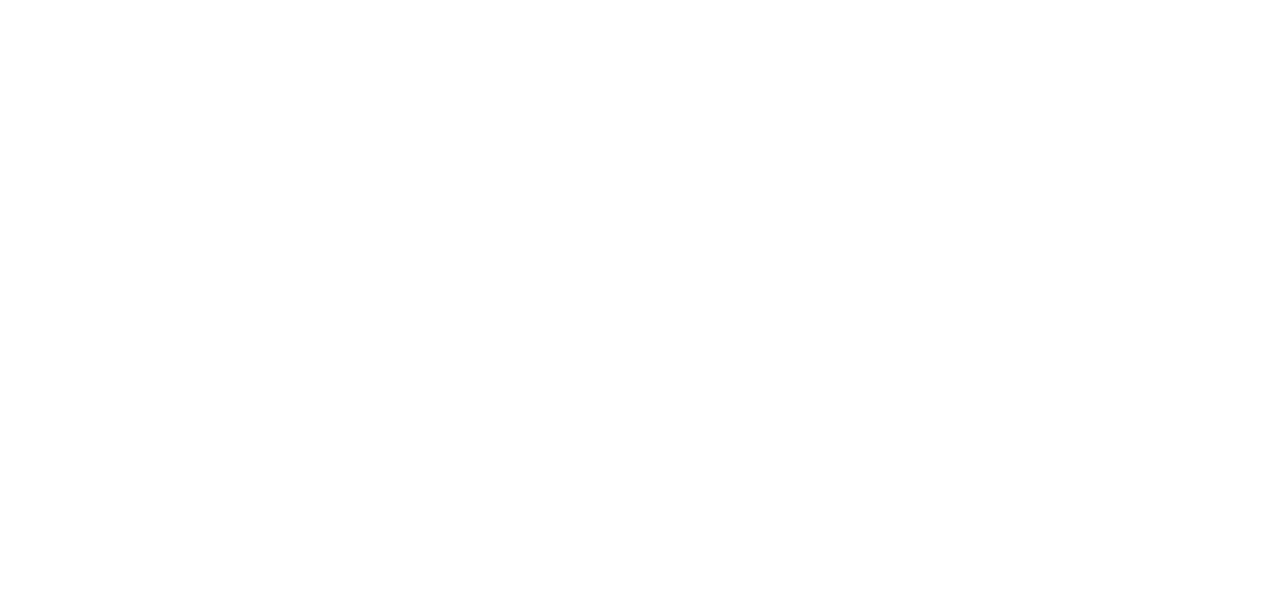
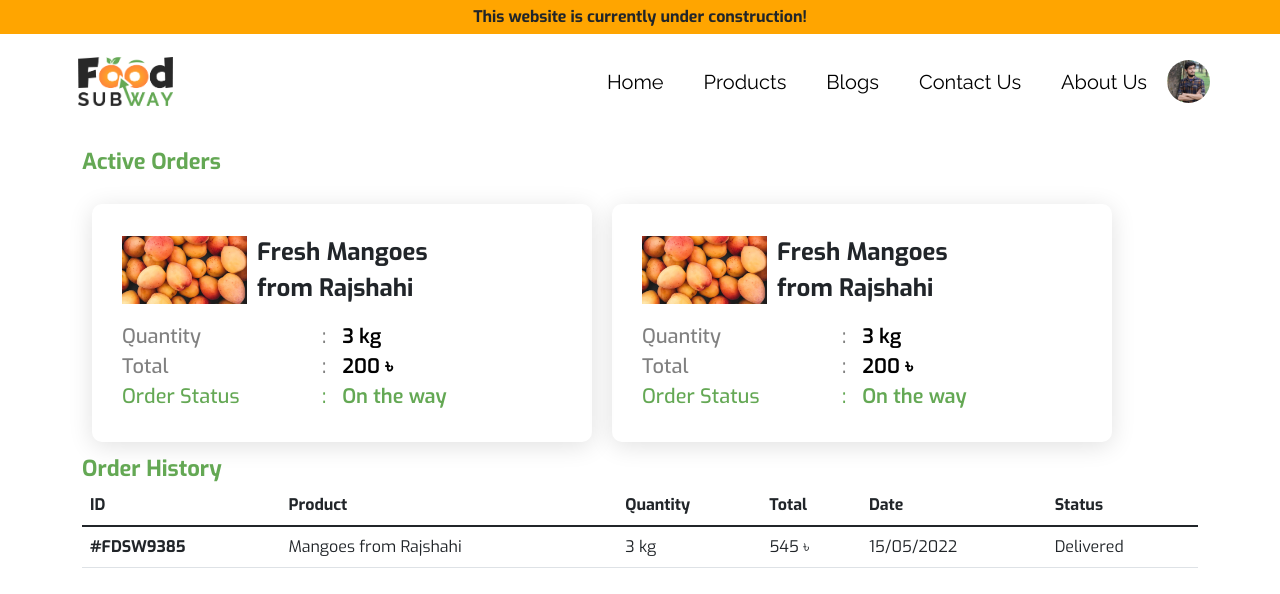
Before and after one commit to mahianmahin/foodsubway-frontend, a React (Create React App) app: page /dashboard in a window 1280 px wide. Before the commit this address had no page. Shown: the top 594 px of the page. Built offline with nearby package versions, Linux system fonts and the light colour scheme.

Commit message:
progress made

```diff
--- a/src/App.js
+++ b/src/App.js
@@ -3,6 +3,7 @@ import AboutUs from './pages/AboutUs';
 import Blogs from './pages/Blogs';
 import Checkout from './pages/Checkout';
 import ContactUs from './pages/ContactUs';
+import Dashboard from './pages/Dashboard';
 import Home from './pages/Home';
 import OrderDone from './pages/OrderDone';
 import Privacy from './pages/Privacy';
@@ -15,6 +16,7 @@ export default function App() {
     <BrowserRouter>
       <Routes>
         <Route path='/' element={<Home />} />
+        <Route path='/dashboard' element={<Dashboard />} />
         <Route path='/products' element={<Products />} />
         <Route path='/blogs' element={<Blogs />} />
         <Route path='/about' element={<AboutUs />} />
--- a/src/components/Menu.js
+++ b/src/components/Menu.js
@@ -1,10 +1,13 @@
+import { useNavigate } from "react-router";
 import "../styles/Menu.css";
 
 export default function Menu() {
+    const navigate = useNavigate();
+
     return (
         <>
         <div className="menu_body d-flex flex-column">
-            <span>Dashboard</span>
+            <span onClick={() => navigate('dashboard')}>Dashboard</span>
             <div className="menu_bar"></div>
             <span>Edit Profile</span>
             <div className="menu_bar"></div>
--- a/src/components/Navbar.js
+++ b/src/components/Navbar.js
@@ -1,6 +1,7 @@
 import { faBars, faCircleLeft } from '@fortawesome/free-solid-svg-icons';
 import { FontAwesomeIcon } from '@fortawesome/react-fontawesome';
 import { useState } from 'react';
+import { useNavigate } from 'react-router';
 import { Link } from 'react-router-dom';
 import avatar from '../assets/avatar.png';
 import logo from '../assets/main_logo_black.png';
@@ -11,6 +12,8 @@ import Menu from './Menu';
 export default function Navbar() {
     const [phoneNavbar, setPhoneNavbar] = useState(false);
     const [showMenu, setShowMenu] = useState(false);
+
+    const navigate = useNavigate();
 
     return (
         <>
@@ -51,7 +54,7 @@ export default function Navbar() {
             <button id='login_button'>Login</button>
             <button id='signup_button'>Signup</button> */}
 
-            <button id='login_button'>Dashboard</button>
+            <button onClick={() => navigate('dashboard')} id='login_button'>Dashboard</button>
             <button id='signup_button'>Logout</button>
 
             <button onClick={() => {setPhoneNavbar(!phoneNavbar)}} id='back_button'><FontAwesomeIcon icon={faCircleLeft} /> Back</button>
--- a/src/components/Product.js
+++ b/src/components/Product.js
@@ -1,7 +1,8 @@
 import { faShoppingCart } from '@fortawesome/free-solid-svg-icons';
 import { FontAwesomeIcon } from '@fortawesome/react-fontawesome';
 import { useNavigate } from 'react-router';
-import product from '../assets/pro-1.png';
+// import product from '../assets/pro-1.png';
+import product from '../assets/guava_2.png';
 import '../styles/Product.css';
 
 export default function Product() {
@@ -32,7 +33,7 @@ export default function Product() {
                 </div>
             </div>
 
-            <button onClick={() => navigate('mango')} className='order_button'><FontAwesomeIcon icon={faShoppingCart} /> Order now!</button>
+            <button onClick={() => navigate('/products/mango')} className='order_button'><FontAwesomeIcon icon={faShoppingCart} /> Order now!</button>
         </div>
     )
 }
--- /dev/null
+++ b/src/pages/Dashboard.js
@@ -0,0 +1,71 @@
+import photo from "../assets/product_main.png";
+import Construction from "../components/Construction";
+import Navbar from "../components/Navbar";
+import "../styles/Dashboard.css";
+
+export default function Dashboard() {
+    return (
+        <>
+        <Construction />
+        <Navbar />
+        <div className="container mt-3 dashboard_main">
+            <span className="dashboard_heading">Active Orders</span>
+            <div className="d-flex justify-content-start align-items-center mt-3 active_orders_box flex-wrap">
+
+                <div className="tracker_body d-flex flex-column align-items-start">
+                    <div className="d-flex checkout_details justify-content-center align-items-center mb-3">
+                        <img src={photo} alt="" />
+                        <span className="name">Fresh Mangoes from Rajshahi</span>
+                    </div>
+
+                    <div className="d-flex details_box"><span>Quantity</span> <span>:</span> <span className="mx-3">3 kg</span></div>
+                    <div className="d-flex details_box"><span>Total</span> <span>:</span> <span className="mx-3">200 ৳</span></div>
+                    <div className="d-flex details_box" id="order_status"><span>Order Status</span> <span>:</span> <span className="mx-3" id="order_status_text">On the way</span></div>
+                </div>
+
+                <div className="tracker_body d-flex flex-column align-items-start">
+                    <div className="d-flex checkout_details justify-content-center align-items-center mb-3">
+                        <img src={photo} alt="" />
+                        <span className="name">Fresh Mangoes from Rajshahi</span>
+                    </div>
+
+                    <div className="d-flex details_box"><span>Quantity</span> <span>:</span> <span className="mx-3">3 kg</span></div>
+                    <div className="d-flex details_box"><span>Total</span> <span>:</span> <span className="mx-3">200 ৳</span></div>
+                    <div className="d-flex details_box" id="order_status"><span>Order Status</span> <span>:</span> <span className="mx-3" id="order_status_text">On the way</span></div>
+                </div>
+
+            </div>
+
+            <span className="dashboard_heading" id="order_history">Order History</span>
+
+            <div className="order_history_table">
+            <table class="table history_table">
+                <thead>
+                    <tr>
+                    <th>ID</th>
+                    <th>Product</th>
+                    <th>Quantity</th>
+                    <th>Total</th>
+                    <th>Date</th>
+                    <th>Status</th>
+                    </tr>
+                </thead>
+                <tbody>
+
+                    <tr>
+                    <th>#FDSW9385</th>
+                    <td>Mangoes from Rajshahi</td>
+                    <td>3 kg</td>
+                    <td>545 ৳</td>
+                    <td>15/05/2022</td>
+                    <td>Delivered</td>
+                    </tr>
+
+                </tbody>
+            </table>
+            </div>
+
+        </div>
+        </>
+    )
+}
--- a/src/pages/ProductDetails.js
+++ b/src/pages/ProductDetails.js
@@ -31,8 +31,12 @@ export default function ProductDetails() {
                 <div className="col-md-6 d-flex flex-column justify-content-start align-items-start">
                     <span className="product_heading">Fresh mangoes from Rajshahi</span>
 
-                    <div className="stock d-flex justify-content-center align-items-center"><div className="dot"><div className="inner_dot"></div></div>Available</div>
-                    {/* <div className="stock out_of_stock d-flex justify-content-center align-items-center"><div className="dot"><div className="inner_dot"></div></div>Out of Stock</div> */}
+                    <div className="d-flex align-items-center">
+                        <div className="stock d-flex justify-content-center align-items-center"><div className="dot"><div className="inner_dot"></div></div>Available</div>
+                        {/* <div className="stock out_of_stock d-flex justify-content-center align-items-center"><div className="dot"><div className="inner_dot"></div></div>Out of Stock</div> */}
+
+                        <div className="product_id d-flex justify-content-center align-items-center mx-2">FDSW4958</div>
+                    </div>
 
                     <div className="price_tag_section d-flex justify-content-center align-items-center my-3">
                         <div id="per_kg" className="price_tag d-flex flex-column justify-content-center align-items-center">
--- /dev/null
+++ b/src/styles/Dashboard.css
@@ -0,0 +1,55 @@
+.dashboard_heading {
+    font-weight: bold;
+    font-size: 22px;
+    color: var(--green);
+    margin-top: 40px;
+}
+
+.tracker_body {
+    box-shadow: 0px 4px 24px 0px #0000001F;
+    border-radius: 10px;
+    width: 500px;
+    padding: 30px 30px;
+    margin: 10px 10px;
+}
+
+/* .tracker_body:first-child {
+    margin-left: 0;
+} */
+
+#order_history {
+    margin-top: 40px;
+}
+
+#order_status {
+    color: var(--green);
+}
+
+#order_status:nth-child(2n) {
+    color: var(--green);
+}
+
+#order_status_text {
+    color: var(--green);
+}
+
+/* .active_orders_box {
+    overflow-x: scroll;
+} */
+
+@media (max-width: 426px) {
+    .tracker_body {
+        margin: 2px;
+        padding: 10px 10px;
+    }
+
+    .order_history_table {
+        width: 200px !important;
+        font-size: 10px;
+    }
+
+    /* .history_table {
+        font-size: 10px;
+        width: 200px;
+    } */
+}
--- a/src/styles/ProductDetails.css
+++ b/src/styles/ProductDetails.css
@@ -35,7 +35,8 @@
         background-color: var(--green);
     }
 
-    .stock {
+    .stock,
+    .product_id {
         min-width: 100px;
         padding: 0px 5px;
         height: 35px;
@@ -44,6 +45,10 @@
         color: white;
         font-weight: 500;
         margin-top: 10px;
+    }
+
+    .product_id {
+        background-color: var(--orange);
     }
 
     .stock .dot {
@@ -124,6 +129,15 @@
         max-width: 500px;
     }
 
+    /*
+    .product_id {
+        height: 30px;
+        display: flex;
+        justify-content: center;
+        align-items: center;
+        background-color: var(--orange);
+    } */
+
 
     @media (max-width: 1024px) {
         .sub_images img {
--- a/src/styles/Products.css
+++ b/src/styles/Products.css
@@ -6,6 +6,10 @@
     padding: 15px 22px;
     overflow-x: scroll;
     overflow-y: hidden;
+}
+
+.product {
+    /* border: 1px solid black; */
 }
 
 .categories_box::-webkit-scrollbar {
```
Also changed, not shown: src/assets/guava_1.png (added), src/assets/guava_2.png (added).
